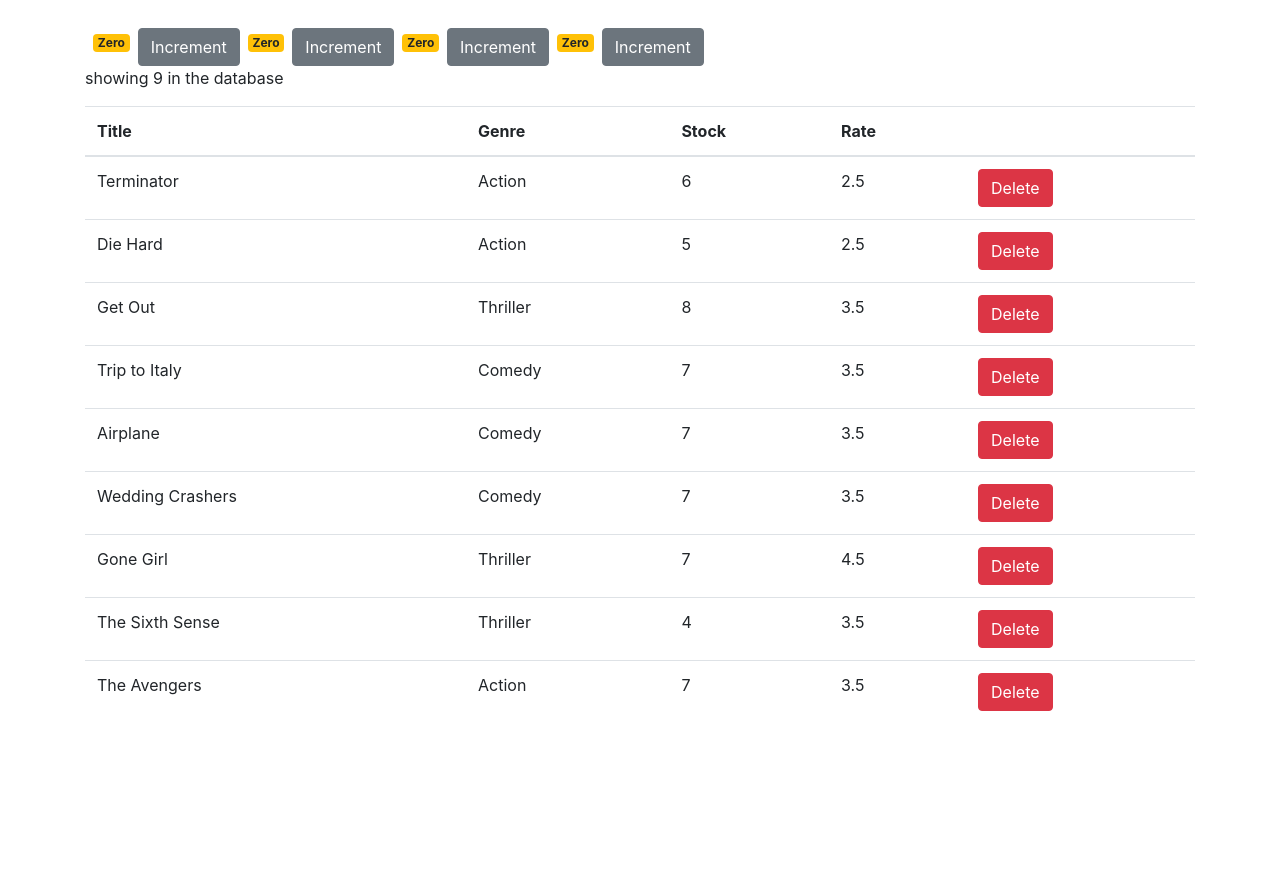
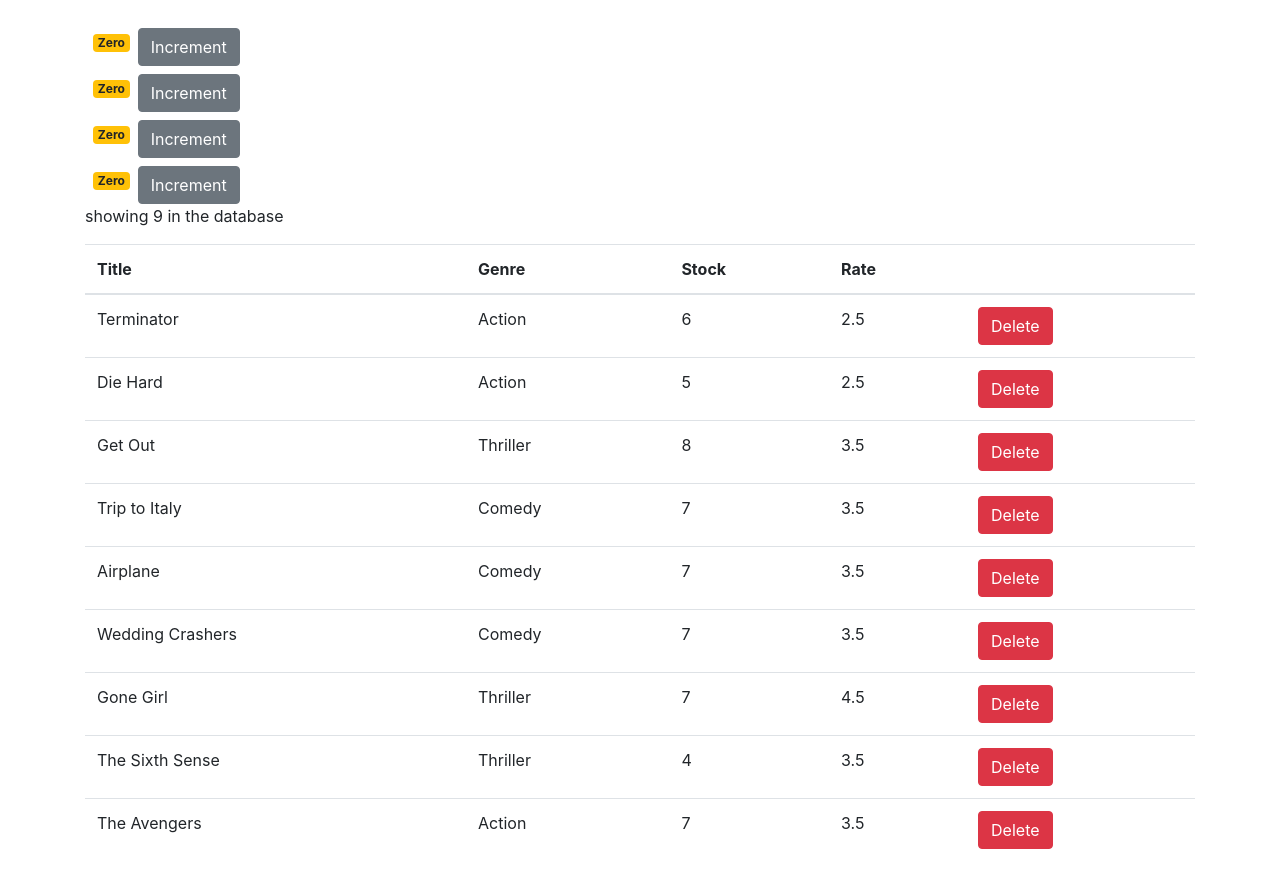
Before and after one commit to Ammarbashirharuna/MovieApp, a React (Vite) app: page / in a window 1280 px wide. Before the commit the page ends 800 px from the top, so only its background shows below. Built offline with nearby package versions, Linux system fonts and the light colour scheme.

Commit message:
fixing bugs

```diff
--- a/src/App.jsx
+++ b/src/App.jsx
@@ -1,4 +1,4 @@
-import Counters from "./components/Counters";
+import Counters from "./components/counters";
 import Movie from "./components/movie";
 import "./global.css";
 function App() {
--- a/src/components/count.jsx
+++ b/src/components/counter.jsx
@@ -1,5 +1,5 @@
-import React, { Component } from "react";
-class Count extends Component {
+import { Component } from "react";
+class Counter extends Component {
   state = {
     count: 0,
   };
@@ -10,7 +10,7 @@ class Count extends Component {
   };
   render() {
     return (
-      <React.Fragment>
+      <div>
         <span className={this.getBadgeClasses()}>{this.formatCount()}</span>
         <button
           onClick={() => this.handleIncrement({ id: 1 })}
@@ -18,7 +18,7 @@ class Count extends Component {
         >
           Increment
         </button>
-      </React.Fragment>
+      </div>
     );
   }
   getBadgeClasses() {
@@ -33,4 +33,4 @@ class Count extends Component {
   }
 }
 
-export default Count;
+export default Counter;
--- a/src/components/counters.jsx
+++ b/src/components/counters.jsx
@@ -1,6 +1,5 @@
-import React, { Component } from "react";
-import count from './count'
-import Count from "./count";
+import { Component } from "react";
+import Counter from "./counter";
 
 class Counters extends Component {
   state = {
@@ -13,9 +12,9 @@ class Counters extends Component {
   };
   render() {
     return (
-      <div>
-     {this.state.counters.map(counter => <Count key={counter.id} />)}
-      </div>
+      <>
+     {this.state.counters.map(counter => <Counter key={counter.id} />)}
+      </>
     );
   }
 }
```
